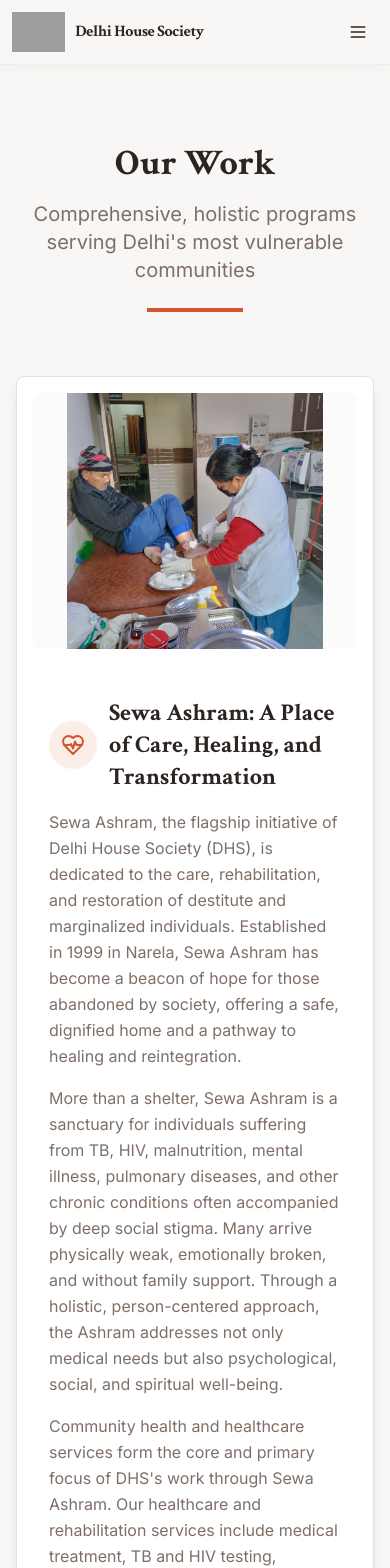
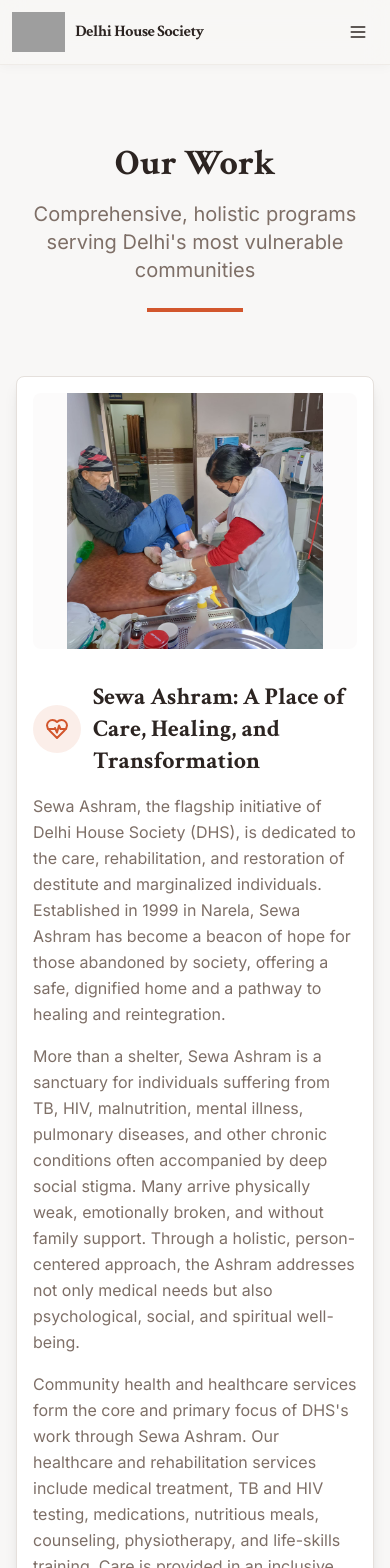
Before and after one commit to tobin051989/sewashram-heart-of-delhi, a React (Vite) app: page /programs in a window 390 px wide. Shown: the top 1568 px of the page. Built offline with nearby package versions, Linux system fonts and the light colour scheme; grey boxes are pictures that could not be loaded; the HTML template or start-up script is replaced by a standard one.

Commit message:
Fix mobile overflow across pages

```diff
--- a/src/components/LearningCentres.tsx
+++ b/src/components/LearningCentres.tsx
@@ -195,7 +195,7 @@ const LearningCentres = () => {
                   <ImageSlideshow images={program.images} title={program.title} />
                 </div>
 
-                <div className="p-8">
+                <div className="p-4 sm:p-6 md:p-8">
                   <div className="flex items-center gap-3 mb-4">
                     <div className="p-3 rounded-full bg-primary/10">
                       <Icon className="h-6 w-6 text-primary" />
--- a/src/components/Programs.tsx
+++ b/src/components/Programs.tsx
@@ -30,7 +30,7 @@ const Programs = () => {
             <ImageSlideshow images={images} title="Sewa Ashram" />
           </div>
 
-          <div className="p-8">
+          <div className="p-4 sm:p-6 md:p-8">
             <div className="flex items-center gap-3 mb-4">
               <div className="p-3 rounded-full bg-primary/10">
                 <HeartPulse className="h-6 w-6 text-primary" />
--- a/src/pages/DonatePage.tsx
+++ b/src/pages/DonatePage.tsx
@@ -190,7 +190,7 @@ const DonatePage = () => {
                   <p><span className="font-semibold">Branch Code:</span> 00691</p>
                   <p><span className="font-semibold">IFSC:</span> SBIN0000691</p>
                   <p><span className="font-semibold">SWIFT:</span> SBININBB104</p>
-                  <p><span className="font-semibold">Bank:</span> FCRA Cell, 4th Floor, State Bank of India, New Delhi Main Branch, 11 Sansad Marg, New Delhi-110 001</p>
+                  <p className="text-sm break-all"><span className="font-semibold">Bank:</span> FCRA Cell, 4th Floor, State Bank of India, New Delhi Main Branch, 11 Sansad Marg, New Delhi-110 001</p>
                 </div>
               </CardContent>
             </Card>
```
